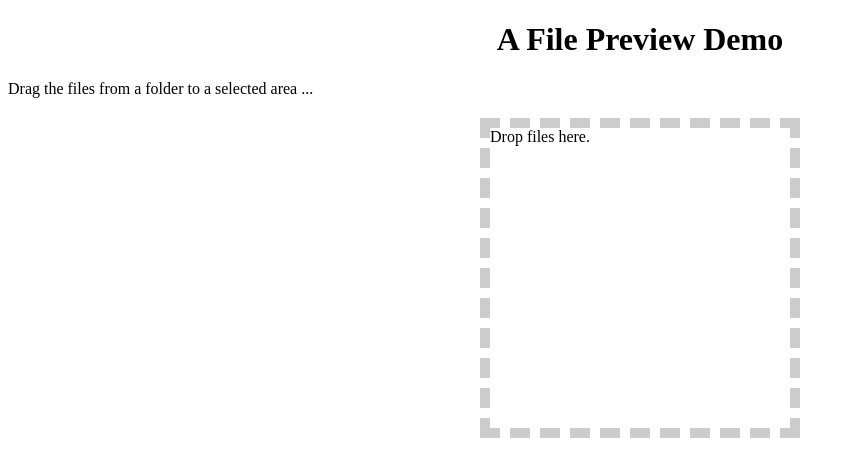
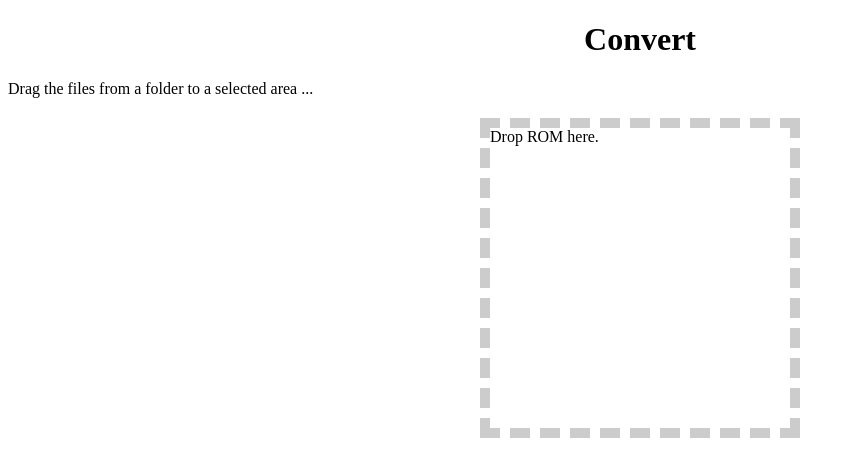
Before and after one commit to bpmccurdy/deprecated-development, a plain HTML site: page dd.html in a window 1280 px wide. Shown: the whole page, without its empty margins (0-855 px from the left). Drawn offline with Linux system fonts and the light colour scheme.

Commit message:
Update dd.html

```diff
--- a/dd.html
+++ b/dd.html
@@ -2,7 +2,7 @@
 <html>
 <head>
   <meta charset="UTF-8">
-  <title>Code</title>
+  <title>Convert</title>
 
   <style>
 
@@ -18,20 +18,17 @@
 </head>
 
 <body>
-
-  <h1 align=center>A File Preview Demo</h1>
+  <h1 align=center>Convert</h1>
   <DIV id="status">Drag the files from a folder to a selected area ...</DIV>
-  <DIV id="drop">Drop files here.</DIV>
+  <DIV id="drop">Drop ROM here.</DIV>
   <DIV id="list"></DIV>
 <script>
-
-
 if(window.FileReader) {
   var drop;
   addEventHandler(window, 'load', function() {
   var status = document.getElementById('status');
-    drop   = document.getElementById('drop');
-    var list   = document.getElementById('list');
+  drop = document.getElementById('drop');
+  var list = document.getElementById('list');
 
   function cancel(e) {
     if (e.preventDefault) { e.preventDefault(); }
@@ -61,10 +58,7 @@ addEventHandler(reader, 'loadend', function(e, file) {
         newFile.innerHTML = 'Loaded : '+file.name+' size '+file.size+' B';
         list.appendChild(newFile);
         var fileNumber = list.getElementsByTagName('div').length;
-    status.innerHTML = fileNumber < files.length
-                     ? 'Loaded 100% of file '+fileNumber+' of '+files.length+'...'
-                     : 'Done loading. processed '+fileNumber+' files.';
-
+        status.innerHTML = fileNumber < files.length ? 'Loaded 100% of file '+fileNumber+' of '+files.length+'...' : 'Done loading. processed '+fileNumber+' files.';
         var img = document.createElement("img");
         img.file = file;
         img.src = bin;
```
Lines whose indentation alone changed are shown as unchanged.
